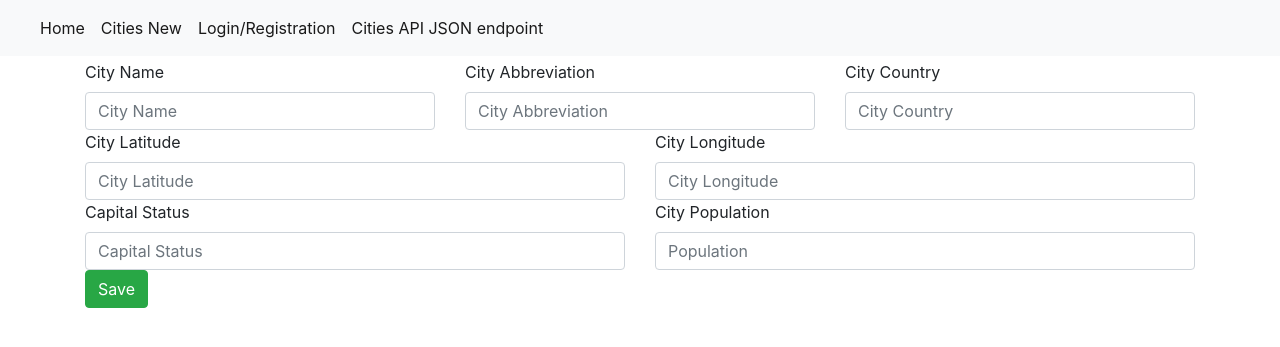
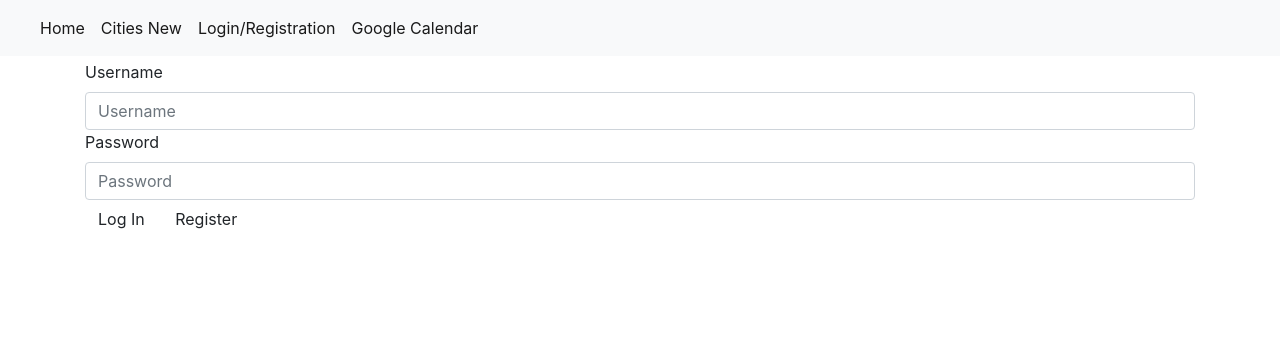
Before and after one commit to MaksimNizh2000/FinalProjectWebDev, a Python web app: template app/templates/login.html in a window 1280 px wide. Shown: the top 347 px of the page. Run offline with Jinja, Linux system fonts and the light colour scheme; the template is opened without the code that fills it, so the values that code supplies are empty; some libraries are stand-ins or nearby versions.

Commit message:
Task: Created login.html, added login data table to init.sql

```diff
--- a/app/templates/layout.html
+++ b/app/templates/layout.html
@@ -16,7 +16,7 @@
     {% else %}
     <title>Welcome to My Site!</title>
     {% endif %}
-<head>
+</head>
  <body>
 <!-- As a heading -->
 
@@ -34,15 +34,14 @@
         <a class="nav-link" href="/">Home <span class="sr-only">(current)</span></a>
       </li>
       <li class="nav-item active">
-        <a class="nav-link" href="/cities/new">Cities New <span class="sr-only">(current)</span></a>
+        <a class="nav-link" href="/cities/new">Cities New<span class="sr-only">(current)</span></a>
       </li>
       <li class="nav-item active">
-        <a class="nav-link" href="/login.html">Login/Registration<span class="sr-only">(current)</span></a>
+        <a class="nav-link" href="login.html">Login/Registration<span class="sr-only">(current)</span></a>
       </li>
-      <li class="nav-item active">
-        <a class="nav-link" href="api/cities">Cities API JSON endpoint <span class="sr-only">(current)</span></a>
+        <li class="nav-item active">
+        <a class="nav-link" href="calendar.html">Google Calendar<span class="sr-only">(current)</span></a>
       </li>
-
     </ul>
   </div>
 </nav>
--- a/app/templates/login.html
+++ b/app/templates/login.html
@@ -1,45 +1,22 @@
 {% extends "layout.html" %}
 {% block content %}
-<form action="/edit/{{city.id}}" method="post">
+<form action="/loginData" method="POST">
     <div class="row">
         <div class="col">
-            <label for="fldName">City Name</label>
-            <input id="fldName" type="text" class="form-control" placeholder="City Name" name="fldName" value="{{city.fldName}}">
-        </div>
-        <div class="col">
-            <label for="fldAbbreviation">City Abbreviation</label>
-            <input id="fldAbbreviation" type="text" class="form-control" placeholder="City Abbreviation"
-                   name="fldAbbreviation" value="{{city.fldAbbreviation}}">
-        </div>
-        <div class="col">
-            <label for="fldCountry">City Country</label>
-            <input id="fldCountry" type="text" class="form-control" placeholder="City Country" name="fldCountry" value="{{city.fldCountry}}">
+            <label for="fldUsername">Username</label>
+            <input id="fldUsername" type="text" class="form-control" placeholder="Username" name="fldUsername">
         </div>
     </div>
 
     <div class="row">
-        <div class="col">
-            <label for="fldLat">City Latitude</label>
-            <input id="fldLat" type="text" class="form-control" placeholder="City Latitude" name="fldLat" value="{{city.fldLat}}">
-        </div>
-        <div class="col">
-            <label for="fldlong">City Longitude</label>
-            <input id="fldlong" type="text" class="form-control" placeholder="City Longitude" name="fldLong" value="{{city.fldLong}}">
+         <div class="col">
+            <label for="fldPassword">Password</label>
+            <input id="fldPassword" type="text" class="form-control" placeholder="Password" name="fldPassword">
         </div>
     </div>
-    <div class="row">
-        <div class="col">
-            <label for="fldCapitalStatus">Capital Status</label>
 
-            <input id="fldCapitalStatus" type="text" class="form-control" placeholder="Capital Status"
-                   name="fldCapitalStatus" value="{{city.fldCapitalStatus}}">
-        </div>
-        <div class="col">
-            <label for="fldPopulation">City Population</label>
-            <input id="fldPopulation" type="text" class="form-control" placeholder="Population" name="fldPopulation" value="{{city.fldPopulation}}">
-        </div>
-    </div>
-    <button type="submit" class="btn btn-success">Save</button>
+    <button type="submit" class="btn btn-login">Log In</button>
+    <button type="submit" class="btn btn-register">Register</button>
+</form>
 
-</form>
 {% endblock %}
--- a/app/templates/new.html
+++ b/app/templates/new.html
@@ -8,7 +8,7 @@
         </div>
         <div class="col">
             <label for="fldAbbreviation">City Abbreviation</label>
-            <input id="fldAbbreviation" t ype="text" class="form-control" placeholder="City Abbreviation"
+            <input id="fldAbbreviation" type="text" class="form-control" placeholder="City Abbreviation"
                    name="fldAbbreviation">
         </div>
         <div class="col">
```
Also changed, not shown: db/init.sql (+12 -0 lines).
